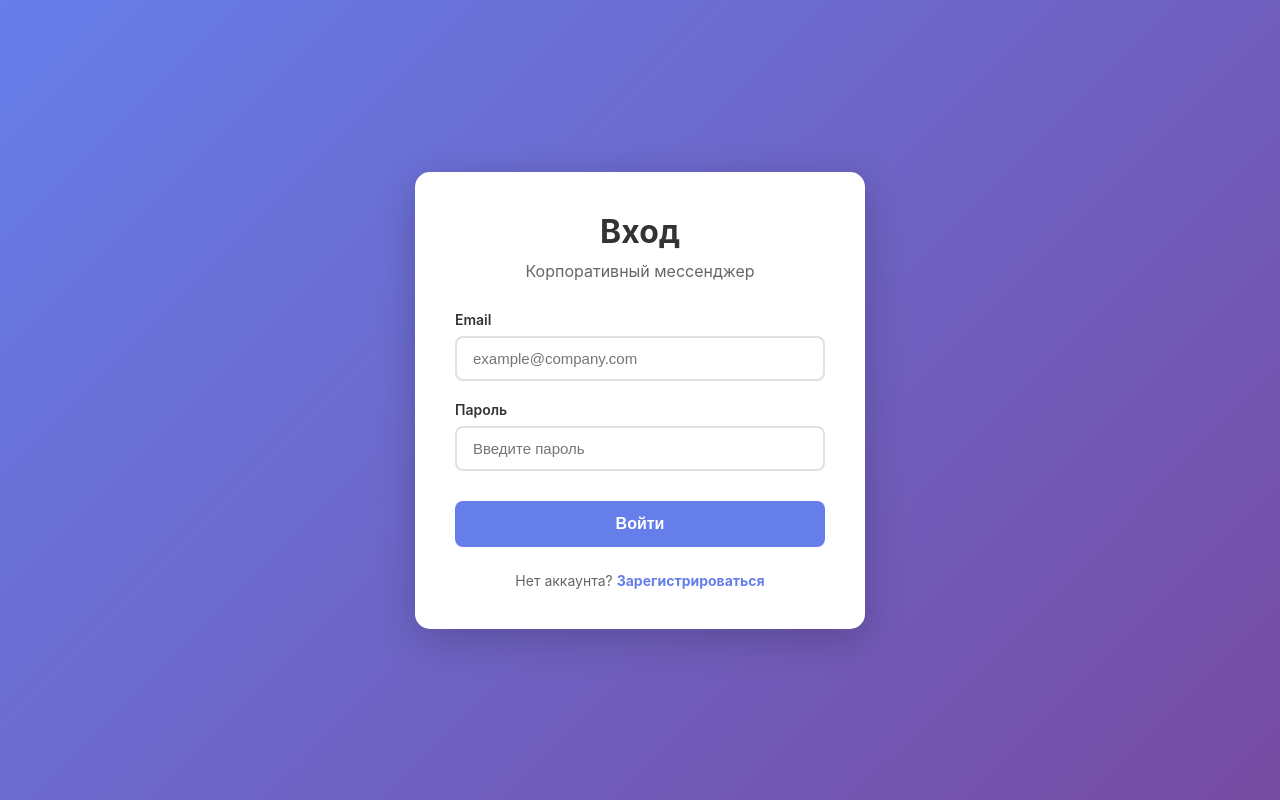
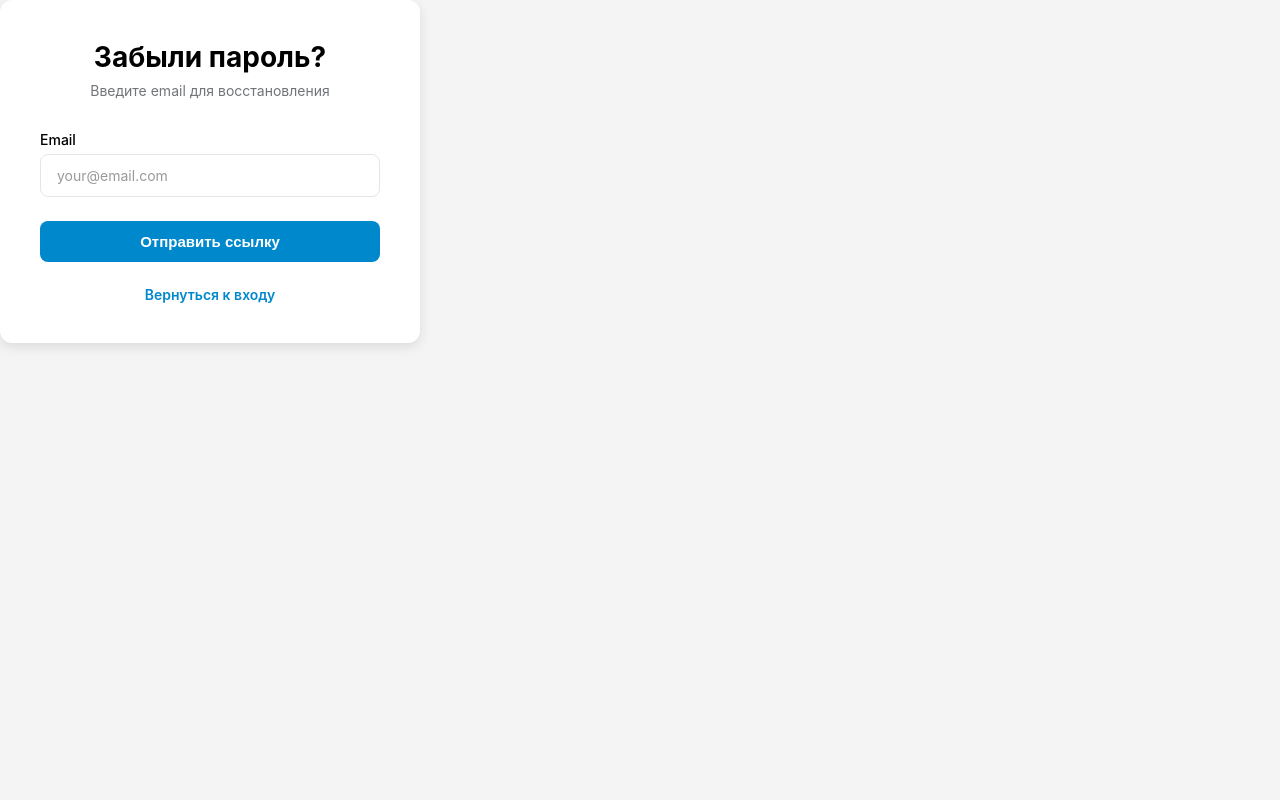
Before and after one commit to sarbanhaxb/messenger-frontend, a React (Vite) app: page /forgot-password in a window 1280 px wide. Before the commit this address led to /login. Built offline with nearby package versions, Linux system fonts and the light colour scheme.

Commit message:
Реализован функционал восстановления пароля

```diff
--- a/src/App.jsx
+++ b/src/App.jsx
@@ -11,6 +11,8 @@ import Login from "./pages/Login";
 import Register from "./pages/Register";
 import Chats from "./pages/Chats";
 import "./App.css";
+import ForgotPassword from "./pages/ForgotPassword";
+import ResetPassword from "./pages/ResetPassword";
 // import ChatList from "./pages/ChatList";
 // import ChatWindow from "./pages/ChatWindow";
 
@@ -55,6 +57,8 @@ function App() {
           path="/chats/:userId?"
           element={isAuthenticated ? <Chats /> : <Navigate to="/login" />}
         />
+        <Route path="/forgot-password" element={<ForgotPassword />} />
+        <Route path="/reset-password" element={<ResetPassword />} />
         <Route
           path="/"
           element={<Navigate to={isAuthenticated ? "/chats" : "/login"} />}
@@ -62,43 +66,6 @@ function App() {
         <Route path="*" element={<Navigate to="/" />} />
       </Routes>
     </Router>
-
-    // <Router>
-    //   <Routes>
-    //     {/* Публичные маршруты*/}
-    //     {/*Если пользователь авторизован, то перенаправляет на /chats */}
-    //     <Route
-    //       path="/login"
-    //       element={isAuthenticated ? <Navigate to="/chats" /> : <Login />}
-    //     />
-    //     <Route
-    //       path="/register"
-    //       element={isAuthenticated ? <Navigate to="/chats" /> : <Register />}
-    //     />
-
-    //     {/* Защищеные маршруты*/}
-    //     {/* Если не авторизован, перенаправляется на /login */}
-    //     <Route
-    //       path="/chats"
-    //       element={isAuthenticated ? <ChatList /> : <Navigate to="/login" />}
-    //     />
-
-    //     {/* :userId - динамический параметр (получаем через useParams) */}
-    //     <Route
-    //       path="/chat/:userId"
-    //       element={isAuthenticated ? <ChatWindow /> : <Navigate to="/login" />}
-    //     />
-
-    //     {/* Дефолтный маршрут */}
-    //     {/* Если URL = /, перенаправляет в зависимости от авторизации */}
-    //     <Route
-    //       path="/"
-    //       element={<Navigate to={isAuthenticated ? "/chats" : "/login"} />}
-    //     />
-    //     {/* Если маршрут не найден, перенаправляет на главную */}
-    //     <Route path="*" element={<Navigate to="/" />} />
-    //   </Routes>
-    // </Router>
   );
   //#endregion
 }
--- a/src/pages/ChatWindow.jsx
+++ b/src/pages/ChatWindow.jsx
@@ -172,10 +172,23 @@ export default function ChatWindow({ userId }) {
     // Если дата невалидная - показываем пустую строку
     if (isNaN(d.getTime())) return "";
 
-    return d.toLocaleString("ru-RU", {
-      hour: "2-digit",
-      minute: "2-digit",
-    });
+    const now = new Date();
+
+    if (d.getDay() == now.getDay()) {
+      console.log(now.day);
+      return d.toLocaleString("ru-RU", {
+        hour: "2-digit",
+        minute: "2-digit",
+      });
+    } else {
+      return d.toLocaleString("ru-RU", {
+        hour: "2-digit",
+        minute: "2-digit",
+        day: "2-digit",
+        month: "2-digit",
+        year: "2-digit",
+      });
+    }
   };
 
   //#endregion
@@ -305,6 +318,7 @@ const styles = {
     flexDirection: "column", // Элементы расположены вертикально
     height: "100vh", // 100% высоты экрана
     backgroundColor: "#f0f2f5",
+
   },
   loadingContainer: {
     display: "flex",
--- a/src/pages/Chats.jsx
+++ b/src/pages/Chats.jsx
@@ -16,7 +16,7 @@ export default function Chats() {
   return (
     <div className="chats-container">
       {/* Левая панель - список чатов */}
-      <div className="chats-sidebar">
+      <div className="chats-sidebar" style={{width: "Auto", background: "black"}}>
         <ChatList onSelectChat={handleSelectChat} selectedUserId={userId} />
       </div>
 
--- /dev/null
+++ b/src/pages/ForgotPassword.jsx
@@ -0,0 +1,65 @@
+import { useState } from "react";
+import { useNavigate, Link } from "react-router-dom";
+import { forgotPassword } from "../services/api";
+
+export default function ForgotPassword() {
+  const [email, setEmail] = useState("");
+  const [message, setMessage] = useState("");
+  const [loading, setLoading] = useState(false);
+  const navigate = useNavigate();
+
+  const handleSubmit = async (e) => {
+    e.preventDefault();
+    setLoading(true);
+
+    try {
+      const result = await forgotPassword(email);
+      setMessage(result.message);
+      if (result.success) {
+        setTimeout(() => navigate("/login"), 2000);
+      }
+    } catch (err) {
+      setMessage(err.message || "Ошибка");
+    }
+    setLoading(false);
+  };
+
+  return (
+    <div className="auth-container">
+      <div className="auth-header">
+        <h1>Забыли пароль?</h1>
+        <p>Введите email для восстановления</p>
+      </div>
+
+      <form onSubmit={handleSubmit} className="auth-form">
+        <div className="form-group">
+          <label className="form-label">Email</label>
+          <input
+            type="email"
+            className="form-input"
+            value={email}
+            onChange={(e) => setEmail(e.target.value)}
+            placeholder="your@email.com"
+            required
+          />
+        </div>
+        {message && (
+          <div
+            className={`message ${message.includes("успешно") ? "success" : "error"}`}
+          >
+            {message}
+          </div>
+        )}
+
+        <button type="submit" className="submit-btn" disabled={loading}>
+          {loading ? "Отправляем..." : "Отправить ссылку"}
+        </button>
+      </form>
+      <div className="auth-footer">
+        <Link to="/login" className="auth-link">
+          Вернуться к входу
+        </Link>
+      </div>
+    </div>
+  );
+}
--- a/src/pages/Login.jsx
+++ b/src/pages/Login.jsx
@@ -71,6 +71,8 @@ export default function Login() {
           <Link to="/register" style={styles.linkText}>
             Зарегистрироваться
           </Link>
+          <br />
+          <Link to="/forgot-password">Забыли пароль?</Link>
         </p>
       </div>
     </div>
--- /dev/null
+++ b/src/pages/ResetPassword.jsx
@@ -0,0 +1,66 @@
+import { useState } from "react";
+import { useSearchParams, useNavigate } from "react-router-dom";
+import { resetPassword } from "../services/api";
+
+export default function ResetPassword() {
+  const [searchParams] = useSearchParams();
+  const navigate = useNavigate();
+
+  const urlToken = searchParams.get("token") || "";
+  const email = decodeURIComponent(searchParams.get("email") || "");
+
+  console.log("🔍 URL TOKEN:", urlToken.substring(0, 20)); // FjlLFsZs5S6L...
+
+  const [formData, setFormData] = useState({
+    email: email,
+    password: "",
+    token: urlToken,
+  });
+  const [message, setMessage] = useState("");
+  const [loading, setLoading] = useState(false);
+
+  const handleSubmit = async (e) => {
+    e.preventDefault();
+    setLoading(true);
+    console.log("📤 ОТПРАВЛЯЕМ:", formData); // Проверьте токен!
+    try {
+      const result = await resetPassword(formData);
+      setMessage(result.message);
+      if (result.success) {
+        setTimeout(() => navigate("/login"), 2000);
+      }
+    } catch (err) {
+      setMessage(err.message);
+    }
+    setLoading(false);
+  };
+
+  return (
+    <div className="auth-container">
+      <div className="auth-header">
+        <h1>Новый пароль</h1>
+        <p>Введите новый пароль</p>
+      </div>
+
+      <form onSubmit={handleSubmit} className="auth-form">
+        <div className="form-group">
+          <label className="form-label">Новый пароль</label>
+          <input
+            type="password"
+            className="form-input"
+            value={formData.password}
+            onChange={(e) =>
+              setFormData({ ...formData, password: e.target.value })
+            }
+            minLength="6"
+            required
+          />
+        </div>
+        {message && <div className="error-message">{message}</div>}
+        <button type="submit" className="submit-btn" disabled={loading}>
+          {loading ? "Сохраняем..." : "Установить пароль"}
+        </button>
+      </form>
+    </div>
+  );
+}
--- a/src/services/api.js
+++ b/src/services/api.js
@@ -1,13 +1,13 @@
 import axios from "axios";
 
 // URL Backend
-const API_URL = 'https://localhost:7104/api';
+const API_URL = "https://localhost:7104/api";
 
 // создание экзмепляра axios с настройками
 const api = axios.create({
   baseURL: API_URL,
   headers: {
-        'Content-Type': 'application/json',
+    "Content-Type": "application/json",
   },
 });
 
@@ -15,9 +15,9 @@ const api = axios.create({
 api.interceptors.request.use(
   (config) => {
     // Достает токен из localStorage
-        const token = localStorage.getItem('token');
+    const token = localStorage.getItem("token");
 
-        if(token) {
+    if (token) {
       // Добавляет в заголовок Authorization
       config.headers.Authorization = `Bearer ${token}`;
     }
@@ -26,26 +26,43 @@ api.interceptors.request.use(
   },
   (error) => {
     return Promise.reject(error);
-    }
+  },
 );
 
 //#region АВТОРИЗАЦИЯ
 
 // Регистрация. api - это экземпляр axios с настройками. Axios - это библиотека для выполнения запросов на сервер из Frontend.
-export const register = async (name, email, password) => { // export делает переменную доступной в других файлах
-    const response = await api.post('/auth/register', {name, email, password}); // api выполняет запрос на контроллер в Backend и получает оттуда результат
+export const register = async (name, email, password) => {
+  // export делает переменную доступной в других файлах
+  const response = await api.post("/auth/register", { name, email, password }); // api выполняет запрос на контроллер в Backend и получает оттуда результат
   return response.data;
 };
 
 // Вход
 export const login = async (email, password) => {
-    const response = await api.post('/auth/login', {email, password});
+  const response = await api.post("/auth/login", { email, password });
   return response.data;
-}
+};
 
 // Получить текущего пользователя
 export const getMe = async () => {
-    const response = await api.get('/auth/me');
+  const response = await api.get("/auth/me");
+  return response.data;
+};
+
+// Забыли пароль
+export const forgotPassword = async (email) => {
+  const response = await api.post("/auth/forgot-password", { email });
+  return response.data;
+};
+
+// Сбросить пароль
+export const resetPassword = async ({ email, password, token }) => {
+  const response = await api.post("/auth/reset-password", {
+    email,
+    password,
+    token,
+  });
   return response.data;
 };
 
@@ -55,7 +72,7 @@ export const getMe = async () => {
 
 // Получить всех пользователей
 export const getAllUsers = async () => {
-    const response = await api.get('/users');
+  const response = await api.get("/users");
   return response.data;
 };
 
@@ -67,7 +84,7 @@ export const getUserProfile = async (userId) => {
 
 // Обновить статус
 export const updateStatus = async (status) => {
-    const response = await api.put('/users/status', {status});
+  const response = await api.put("/users/status", { status });
   return response.data;
 };
 
@@ -82,15 +99,15 @@ export const getChatMessages = async (recipientId) => {
 
 // Отправить сообщение
 export const sendMessage = async (recipientId, text) => {
-    const response = await api.post('/messages/send', { recipientId, text});
+  const response = await api.post("/messages/send", { recipientId, text });
   return response.data;
 };
 
 // Получить список всех чатов с последними сообщениями
 export const getChats = async () => {
-    const response = await api.get('/chats');
+  const response = await api.get("/chats");
   return response.data;
-}
+};
 
 export default api;
 //#endregion
--- a/src/styles/ChatList.css
+++ b/src/styles/ChatList.css
@@ -11,7 +11,7 @@
 /* ============== ШАПКА БОКОВОЙ ПАНЕЛИ ============== */
 .sidebar-header {
   padding: 20px;
-  background: var(--primary-color);
+  background: #667eea;
   color: white;
   display: flex;
   justify-content: space-between;
```
Lines whose indentation alone changed are shown as unchanged.
